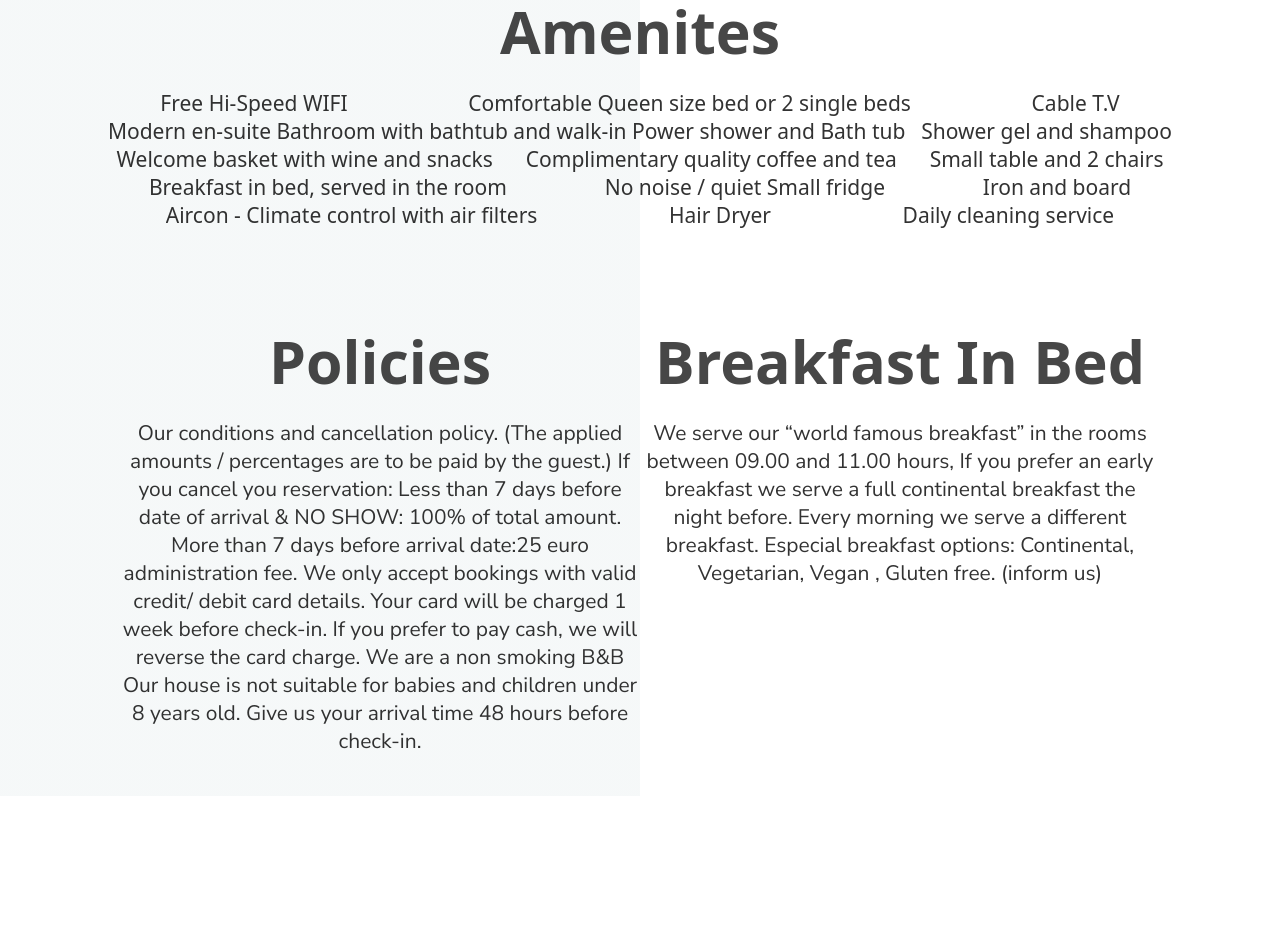
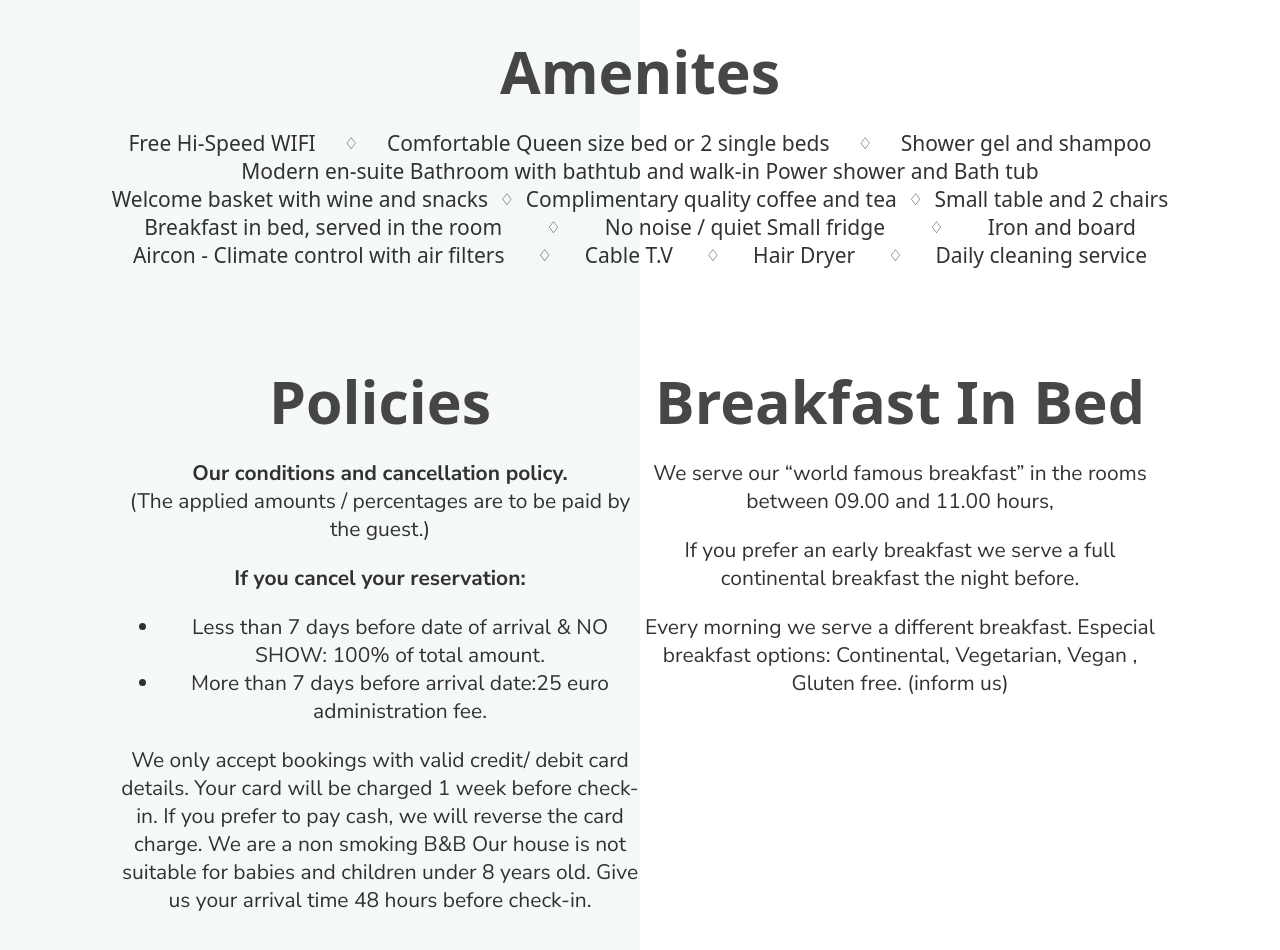
Before and after one commit to mitraws/Project-Barangay, a React (Create React App) app: page /rooms in a window 1280 px wide. Shown: the part 800-1750 px from the top of the page. Before the commit the page ends 1596 px from the top, so only its background shows below. Built offline with nearby package versions, Linux system fonts and the light colour scheme; a web font is replaced by a local one.

Commit message:
made changes in text and added button

```diff
--- a/src/Components/Pages/Rooms/index.js
+++ b/src/Components/Pages/Rooms/index.js
@@ -2,6 +2,7 @@ import React from "react";
 //import { motion } from "framer-motion";
 import "./index.css";
 import "../../../App.css";
+import Button from "../../Button"
 
 export default function index() {
   return (
@@ -23,7 +24,11 @@ export default function index() {
           </div> */}
         </header>
       </div>
+      <div className="reservation">
+        <Button name="Make a Reservation"/>
+      </div>
 
+<div className="outer_div">
       <div className='grid'>
         <div>
           <img
@@ -60,17 +65,20 @@ export default function index() {
           />
         </div>
       </div>
+      </div>
 
       <div>
         <h4>Amenites</h4>
-        <div>
+        <div className="amenities">
           <div className='wrap'>
             <p className='inner_p'>Free Hi-Speed WIFI </p>
+            <span>♢</span>
             <p className='inner_p'>
               Comfortable Queen size bed or 2 single beds
-            </p>
+            </p><span>♢</span>
+            <p className='inner_p'> Shower gel and shampoo </p>
 
-            <p className='inner_p'> Cable T.V</p>
+            {/* <p className='inner_p'> Cable T.V</p> */}
           </div>
           <div className='wrap'>
             <p className='inner_p'>
@@ -78,24 +86,26 @@ export default function index() {
               Bath tub
             </p>
 
-            <p className='inner_p'> Shower gel and shampoo </p>
+            {/* <p className='inner_p'>Hair Dryer  </p> */}
           </div>
           <div className='wrap'>
-            <p className='inner_p'>Welcome basket with wine and snacks </p>
-            <p className='inner_p'>Complimentary quality coffee and tea </p>
+            <p className='inner_p'>Welcome basket with wine and snacks </p><span>♢</span>
+            <p className='inner_p'>Complimentary quality coffee and tea </p><span>♢</span>
             <p className='inner_p'> Small table and 2 chairs</p>
           </div>
           <div className='wrap'>
-            <p className='inner_p'> Breakfast in bed, served in the room</p>
+            <p className='inner_p'> Breakfast in bed, served in the room</p><span>♢</span>
 
-            <p className='inner_p'> No noise / quiet Small fridge</p>
+            <p className='inner_p'> No noise / quiet Small fridge</p><span>♢</span>
             <p className='inner_p'> Iron and board </p>
           </div>{" "}
           <div className='wrap'>
             <p className='inner_p'>
               Aircon - Climate control with air filters{" "}
-            </p>
-            <p className='inner_p'> Hair Dryer </p>
+            </p><span>♢</span>
+            <p className='inner_p'> Cable T.V</p><span>♢</span>
+            <p className='inner_p'>Hair Dryer  </p> <span>♢</span>
+            {/* <p className='inner_p'> Shower gel and shampoo </p> */}
             <p className='inner_p'> Daily cleaning service </p>
           </div>
         </div>
@@ -104,24 +114,28 @@ export default function index() {
         <div>
           <h4>Policies</h4>
           <p>
-            Our conditions and cancellation policy. (The applied amounts /
-            percentages are to be paid by the guest.) If you cancel you
-            reservation: Less than 7 days before date of arrival & NO SHOW: 100%
-            of total amount. More than 7 days before arrival date:25 euro
-            administration fee. We only accept bookings with valid credit/ debit
+            <b>Our conditions and cancellation policy.</b> <br></br>(The applied amounts /
+            percentages are to be paid by the guest.)</p>
+           <p> <b>If you cancel your reservation: </b></p>
+           <p> <ul>
+            <li>Less than 7 days before date of arrival & NO SHOW: 100%
+            of total amount.</li> <li>More than 7 days before arrival date:25 euro
+            administration fee.</li> </ul></p>
+
+            <p>We only accept bookings with valid credit/ debit
             card details. Your card will be charged 1 week before check-in. If
             you prefer to pay cash, we will reverse the card charge. We are a
             non smoking B&B Our house is not suitable for babies and children
             under 8 years old. Give us your arrival time 48 hours before
-            check-in.
-          </p>
+            check-in.</p>
+
         </div>
         <div>
           <h4>Breakfast in bed</h4>
           <p>
             We serve our “world famous breakfast” in the rooms between 09.00 and
-            11.00 hours, If you prefer an early breakfast we serve a full
-            continental breakfast the night before. Every morning we serve a
+            11.00 hours,</p><p> If you prefer an early breakfast we serve a full
+            continental breakfast the night before.</p> <p>Every morning we serve a
             different breakfast. Especial breakfast options: Continental,
             Vegetarian, Vegan , Gluten free. (inform us)
           </p>
```
